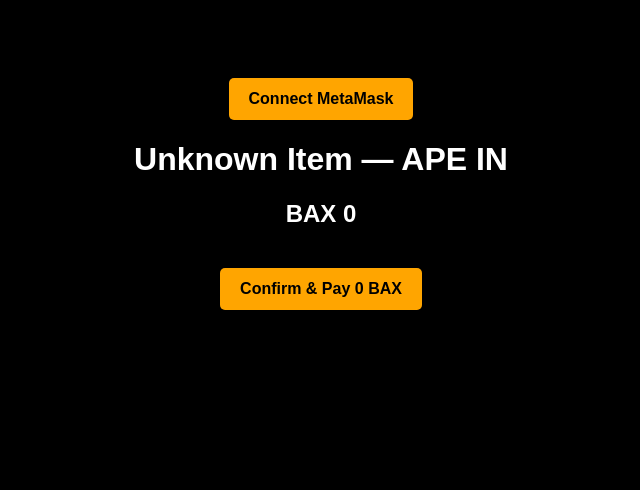
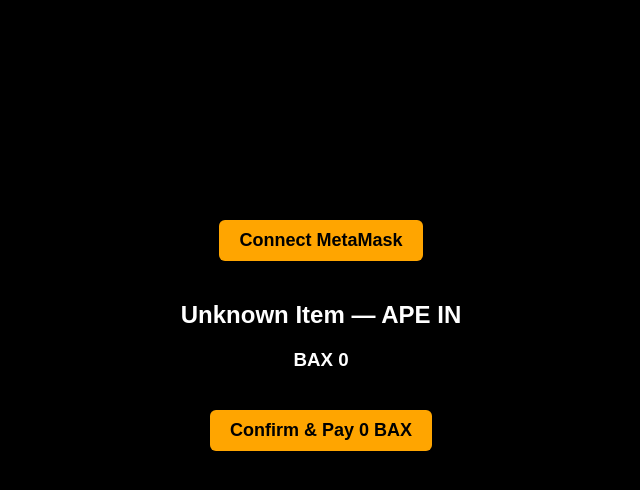
Before and after one commit to BAXter-Buddy/bax-checkout, a plain HTML site: page index.html in a window 1280 px wide. Shown: the whole page, without its empty margins (319-959 px from the left). Drawn offline with nearby package versions, Linux system fonts and the light colour scheme.

Commit message:
Add files via upload

```diff
--- a/index.html
+++ b/index.html
@@ -2,41 +2,42 @@
 <html lang="en">
 <head>
   <meta charset="UTF-8" />
-  <meta name="viewport" content="width=device-width, initial-scale=1.0"/>
-  <title>BAX Checkout</title>
+  <meta name="viewport" content="width=device-width, initial-scale=1.0" />
+  <title>BAX Hat Checkout</title>
+  <link rel="stylesheet" href="style.css" />
+  <script src="https://cdn.jsdelivr.net/npm/ethers/dist/ethers.min.js"></script>
   <style>
     body {
-      background-color: #000;
+      background-color: black;
       color: white;
       font-family: Arial, sans-serif;
       text-align: center;
-      padding-top: 50px;
+      padding-top: 100px;
     }
     button {
-      padding: 12px 20px;
-      font-size: 16px;
-      margin-top: 20px;
       background-color: orange;
-      border: none;
-      border-radius: 5px;
-      cursor: pointer;
       color: black;
       font-weight: bold;
+      padding: 10px 20px;
+      border: none;
+      border-radius: 6px;
+      margin-top: 20px;
+      cursor: pointer;
+    }
+    button:hover {
+      background-color: #ffaa00;
     }
   </style>
-  <script src="https://cdn.jsdelivr.net/npm/ethers@5.7.2/dist/ethers.min.js"></script>
 </head>
 <body>
 
   <button id="connectWalletButton">Connect MetaMask</button>
-
-  <h1 id="itemName">Loading item...</h1>
-  <h2 id="priceTag">BAX —</h2>
-
-  <button id="buyBtn">Confirm & Pay — BAX</button>
+  <h2 id="itemName" style="margin-top: 40px;">Loading item...</h2>
+  <h3 id="itemPrice">BAX --</h3>
+  <button id="buyBtn">Confirm & Pay -- BAX</button>
 
   <script>
-    // MetaMask connect
+    // Connect Wallet
     async function connectWallet() {
       if (typeof window.ethereum !== 'undefined') {
         try {
@@ -44,32 +45,25 @@
           const account = accounts[0];
           document.getElementById('connectWalletButton').innerText = 'Wallet Connected';
           document.getElementById('connectWalletButton').disabled = true;
-        } catch (err) {
-          console.error(err);
+        } catch (error) {
+          console.error(error);
           alert('Connection failed.');
         }
       } else {
-        alert('MetaMask is not installed. Please install it.');
+        alert('MetaMask is not installed. Please install the MetaMask extension!');
       }
     }
 
     document.getElementById('connectWalletButton').addEventListener('click', connectWallet);
 
-    // Parse URL for item and price
+    // Inject dynamic content from URL
     const urlParams = new URLSearchParams(window.location.search);
-    const itemSlug = urlParams.get('item') || 'unknown-item';
+    const item = urlParams.get('item') || 'Unknown Item';
     const price = urlParams.get('price') || '0';
 
-    // Format slug → readable name
-    const readableName = itemSlug
-      .replace(/-/g, ' ')
-      .replace(/\b\w/g, char => char.toUpperCase());
-
-    // Update UI
-    document.getElementById('itemName').innerText = `${readableName} — APE IN`;
-    document.getElementById('priceTag').innerText = `BAX ${price}`;
+    document.getElementById('itemName').innerText = `${item} — APE IN`;
+    document.getElementById('itemPrice').innerText = `BAX ${price}`;
     document.getElementById('buyBtn').innerText = `Confirm & Pay ${price} BAX`;
   </script>
-
 </body>
 </html>
```
